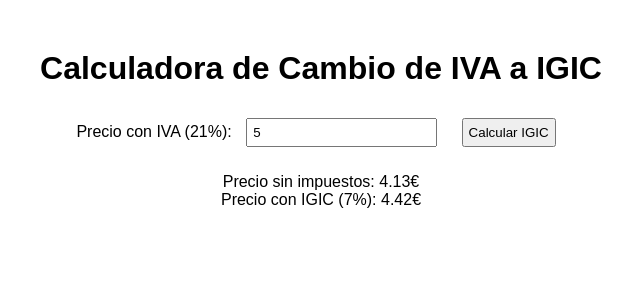
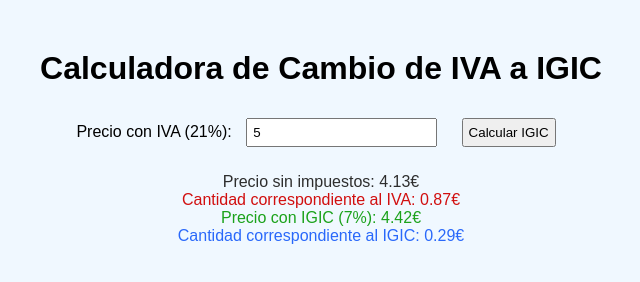
Before and after one commit to Romen-Adama-Dev/Calculadora-IVA-IGIC, a browser extension: page index.html in a window 1280 px wide. Both pictures are taken after typing "5" into the empty fields and a click on the button "Calcular IGIC". Shown: the whole page, without its empty margins (319-959 px from the left). Drawn offline with Linux system fonts and the light colour scheme.

Commit message:
Actualizacion Colores y se anadio el apartado del coste del IVA y del IGIC

```diff
--- a/index.html
+++ b/index.html
@@ -13,7 +13,12 @@
         <input type="number" id="precioIVA" required>
         <button type="submit">Calcular IGIC</button>
     </form>
-    <p id="resultado"></p>
+    <p id="resultado">
+        <span class="precioBase"></span><br>
+        <span class="cantidadIVA"></span><br>
+        <span class="precioIGIC"></span><br>
+        <span class="cantidadIGIC"></span>
+    </p>
     <script src="script.js"></script>
 </body>
 </html>
--- a/script.js
+++ b/script.js
@@ -3,10 +3,12 @@ document.getElementById('calculadora').addEventListener('submit', function(event
 
     const precioIVA = parseFloat(document.getElementById('precioIVA').value);
     const precioBase = precioIVA / 1.21;
+    const cantidadIVA = precioIVA - precioBase;
     const precioIGIC = precioBase * 1.07;
+    const cantidadIGIC = precioIGIC - precioBase;
 
-    document.getElementById('resultado').innerHTML = `
-        Precio sin impuestos: ${precioBase.toFixed(2)}€<br>
-        Precio con IGIC (7%): ${precioIGIC.toFixed(2)}€
-    `;
+    document.querySelector('.precioBase').textContent = `Precio sin impuestos: ${precioBase.toFixed(2)}€`;
+    document.querySelector('.cantidadIVA').textContent = `Cantidad correspondiente al IVA: ${cantidadIVA.toFixed(2)}€`;
+    document.querySelector('.precioIGIC').textContent = `Precio con IGIC (7%): ${precioIGIC.toFixed(2)}€`;
+    document.querySelector('.cantidadIGIC').textContent = `Cantidad correspondiente al IGIC: ${cantidadIGIC.toFixed(2)}€`;
 });
--- a/styles.css
+++ b/styles.css
@@ -2,9 +2,26 @@ body {
     font-family: Arial, sans-serif;
     text-align: center;
     margin-top: 50px;
+    background-color: aliceblue;
 }
 
 input, button {
     margin: 10px;
     padding: 5px;
 }
+
+.precioBase {
+    color: rgb(45, 45, 45);
+}
+
+.cantidadIVA {
+    color: rgb(209, 15, 15);
+}
+
+.precioIGIC {
+    color: rgb(27, 162, 27);
+}
+
+.cantidadIGIC {
+    color: rgb(41, 104, 250);
+}
```
